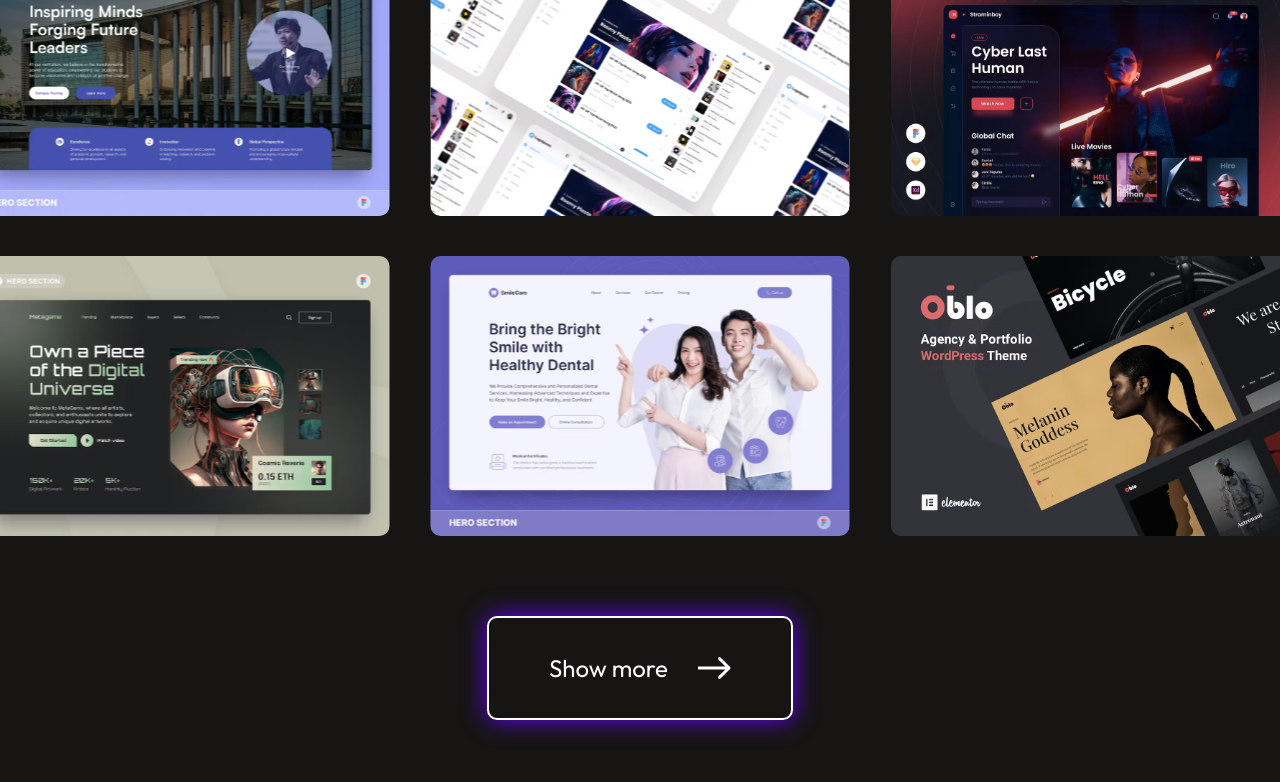
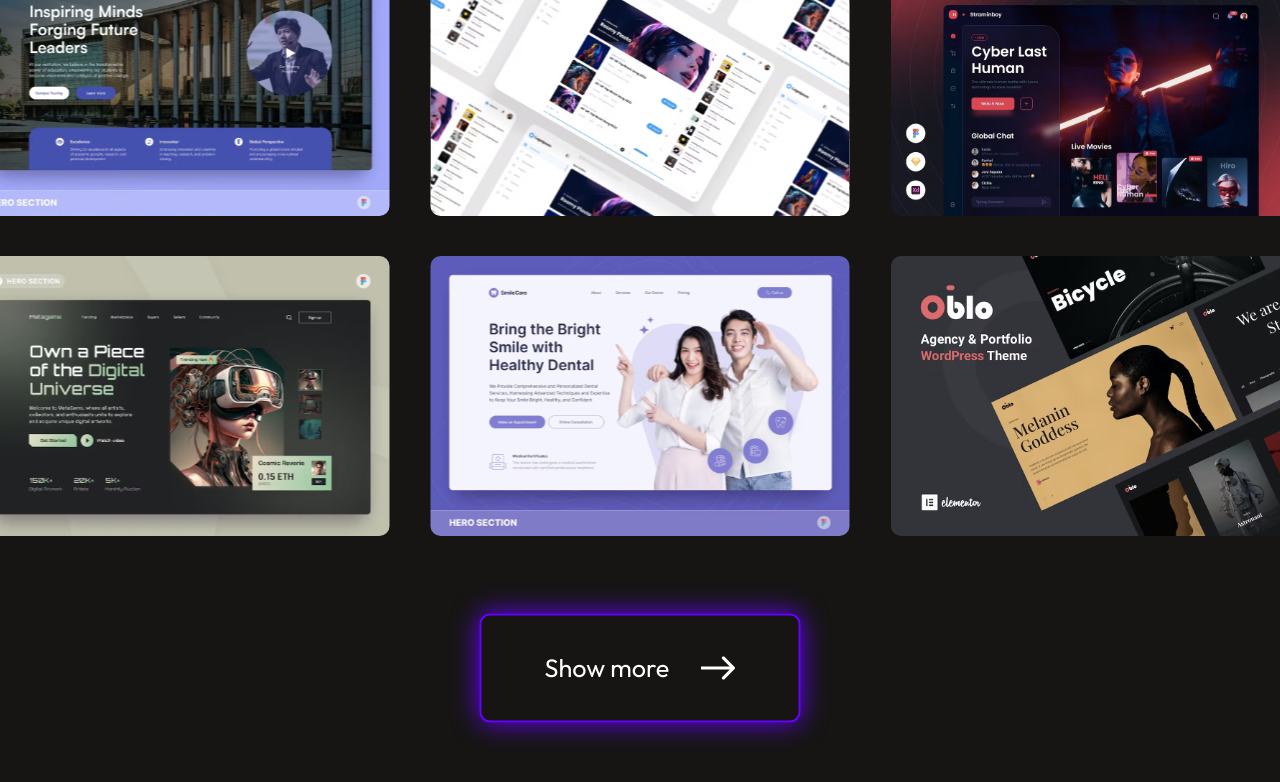
Before and after one commit to Alexandre-git-SDV/Portfolio-React, a React (Vite) app in the folder Portfolio-React/: page / in a window 1280 px wide. In both pictures the pointer is over the element "Show more". Shown: the part 4248-5030 px from the top of the page. Built offline with nearby package versions, Linux system fonts and the light colour scheme.

Commit message:
Finalisation du css du composant "MyWork"
Finalisation du css du composant "MyWork"

```diff
--- a/Portfolio-React/src/Components/MyWork/MyWork.css
+++ b/Portfolio-React/src/Components/MyWork/MyWork.css
@@ -71,6 +71,8 @@
 .mywork-showmore:hover{
     gap: 30px;
     transition: 0.25s;
+    transform: scale(1.05);
     border-radius: 10px;
+    border-color: #6600ff;
     box-shadow: 0 0 25px #6600ff;
 }
```
